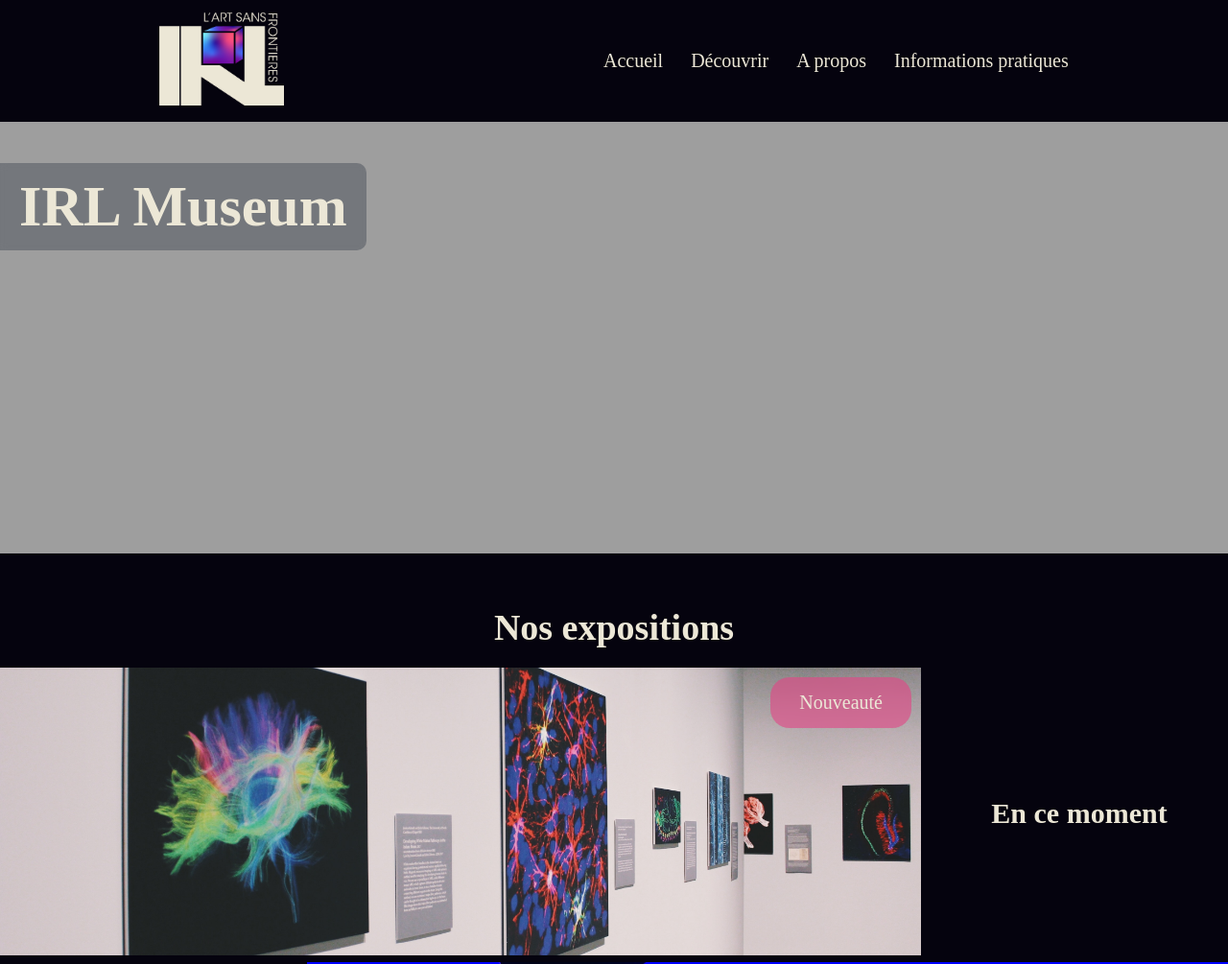
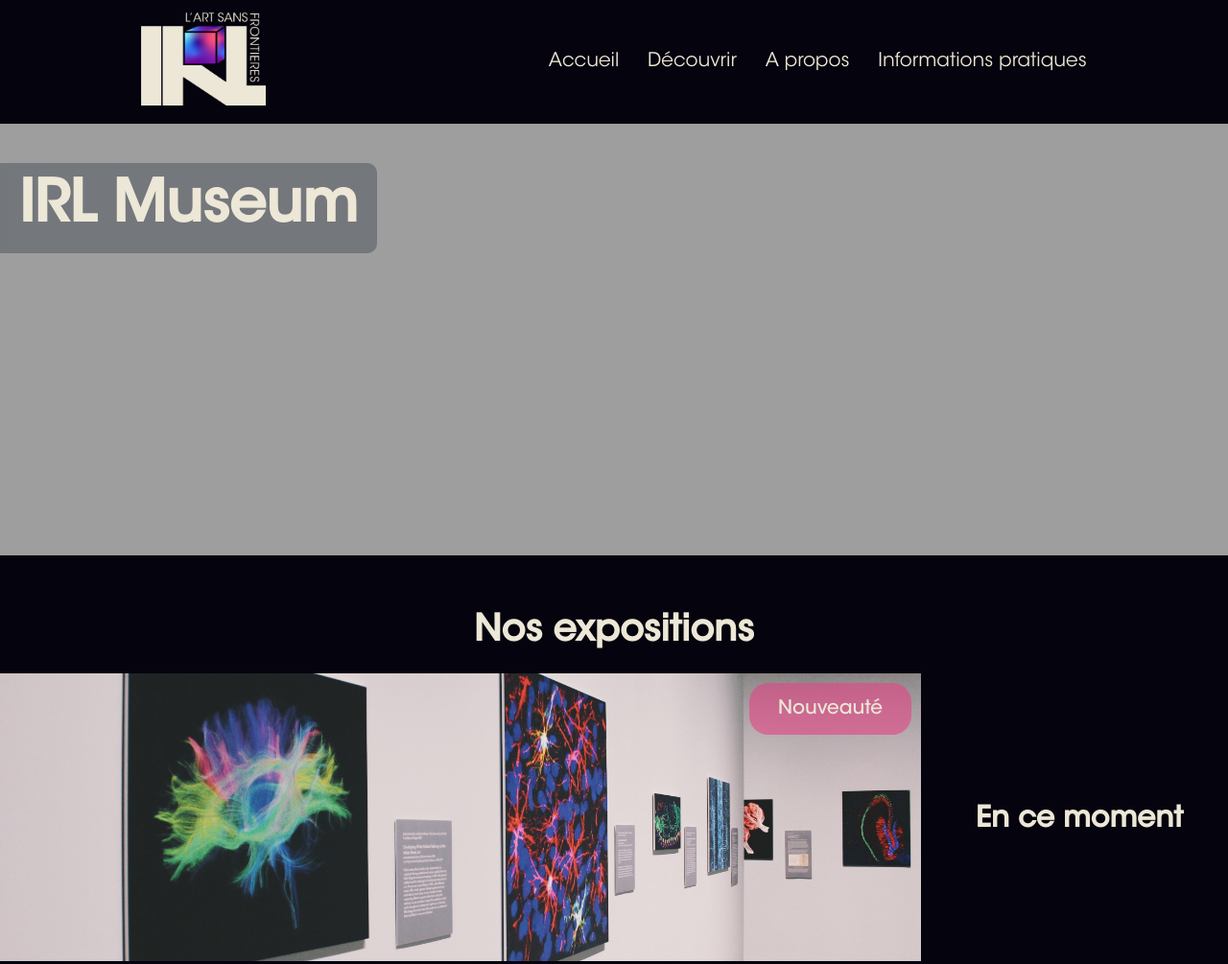
Before and after one commit to CamilleChouteau/PROJECT5, a plain HTML site: page index.html in a window 1280 px wide. Shown: the top 1005 px of the page at 96% size. Drawn offline with nearby package versions, Linux system fonts and the light colour scheme; the site is published under a folder, as on GitHub Pages, so addresses that start at the root find nothing.

Commit message:
attempt at fixing fonts

```diff
--- a/css/style.css
+++ b/css/style.css
@@ -25,15 +25,15 @@
 
 @font-face {
   font-family: font_medium;
-  src: url("/fonts/ITCAvantGardeStdMd.otf");
+  src: url("../fonts/ITCAvantGardeStdMd.otf");
 }
 @font-face {
   font-family: font_fine;
-  src: url("/fonts/ITCAvantGardeStdBk.otf");
+  src: url("../fonts/ITCAvantGardeStdBk.otf");
 }
 @font-face {
   font-family: font_bold;
-  src: url("/fonts/ITCAvantGardeStdBold.otf");
+  src: url("../fonts/ITCAvantGardeStdBold.otf");
 }
 
 /* ------------------------------------------ */
```
